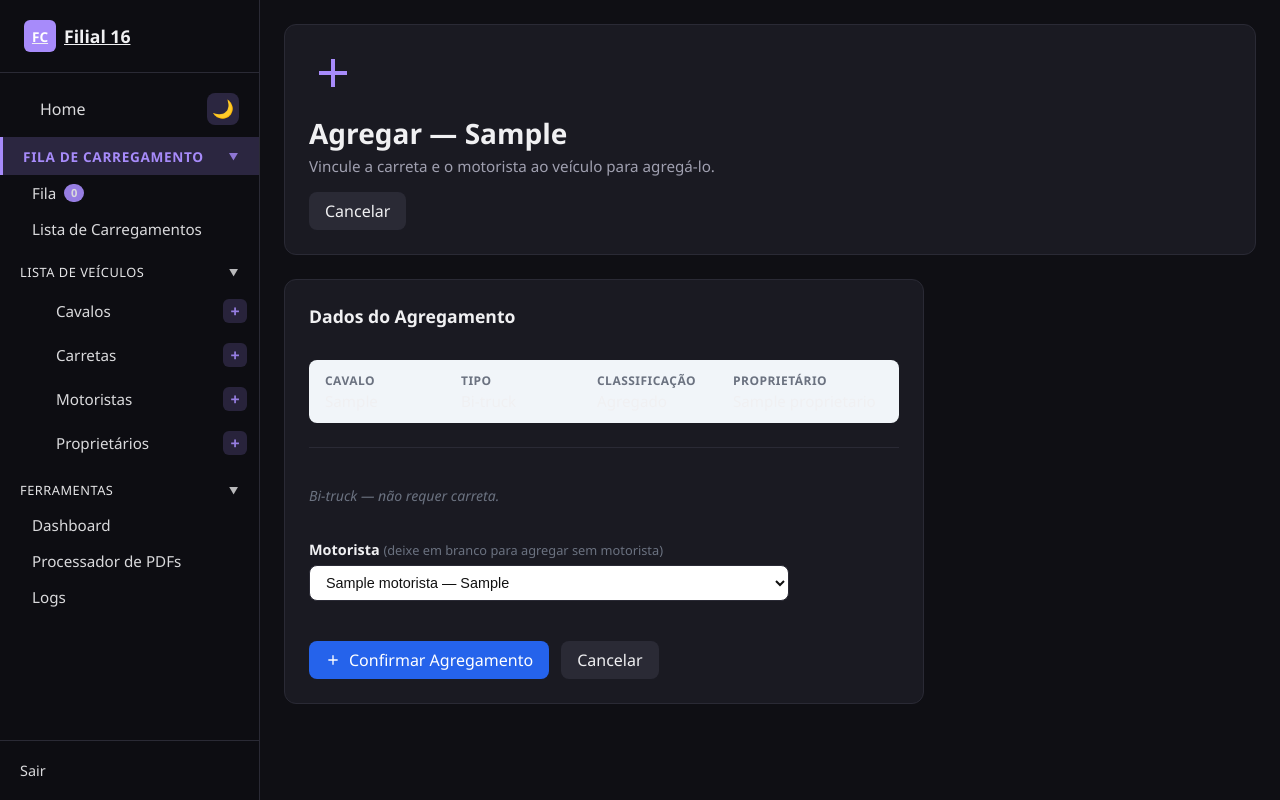
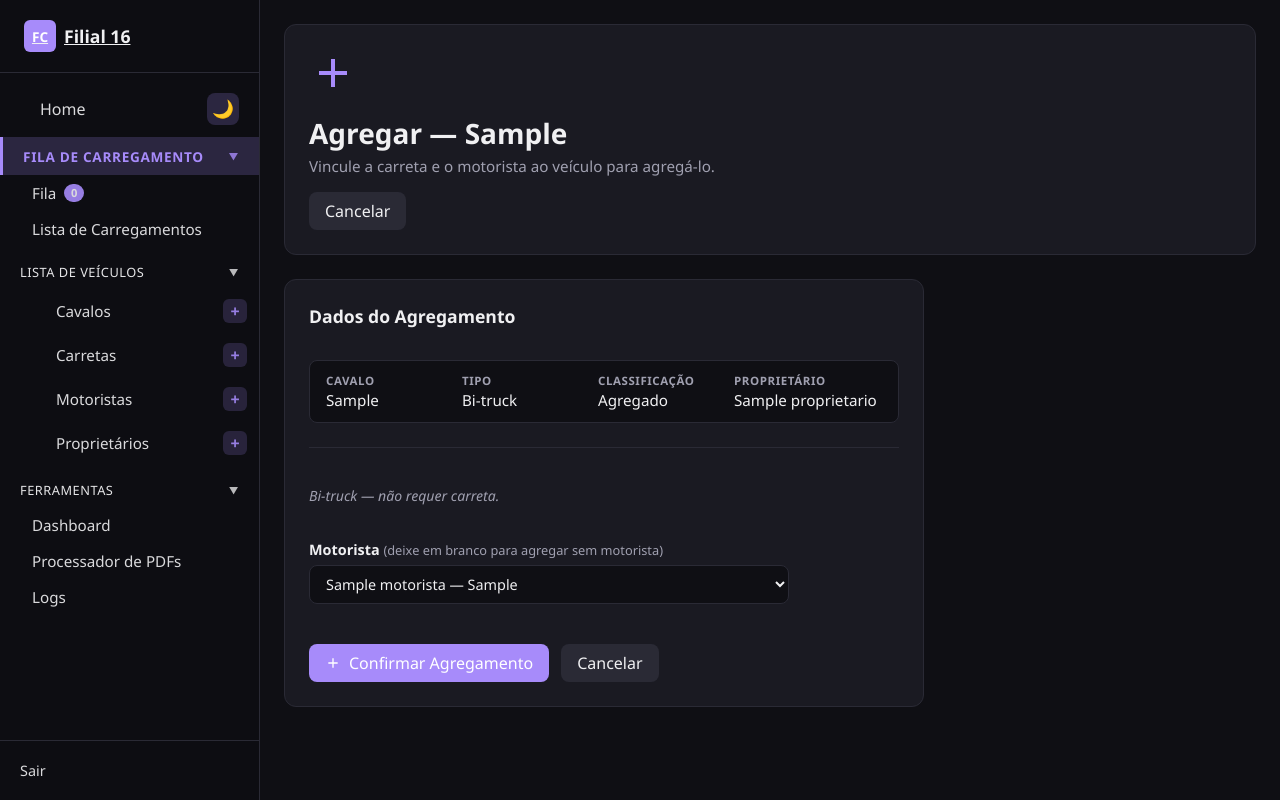
Before and after one commit to anotherDavidSousa/Fertran_filial16, a Django app: page /agregados/cavalos/1/agregar/ in a window 1280 px wide. Run offline with Django 5.2, Linux system fonts and the light colour scheme; a user stored in the database is signed in; tables that the repository leaves empty hold one stand-in row (values such as "Sample post"); data that the repository does not hold is empty; parts of the project's set-up code (start-up, migrations or seed data) failed here and were passed over.

Commit message:
feat: acoes rapidas cavalo + fix CSS dark mode

```diff
--- a/templates/core/cavalo_agregar.html
+++ b/templates/core/cavalo_agregar.html
@@ -98,8 +98,8 @@
     </div>
 
     <div class="wizard-actions">
-      <button type="submit" class="btn-core btn-core-primary" style="background:#2563eb;">
-        <svg viewBox="0 0 24 24" fill="none" stroke="currentColor" stroke-width="2" style="width:16px;height:16px;"><path d="M12 5v14M5 12h14"/></svg>
+      <button type="submit" class="btn-core btn-core-primary">
+        <svg viewBox="0 0 24 24" fill="none" stroke="currentColor" stroke-width="2" style="width:16px;height:16px;flex-shrink:0;"><path d="M12 5v14M5 12h14"/></svg>
         Confirmar Agregamento
       </button>
       <a href="{% url 'core:cavalo_detail' cavalo.pk %}" class="btn-core btn-core-secondary">Cancelar</a>
@@ -109,17 +109,35 @@
 
 <style>
 .wizard-fields { display: flex; flex-direction: column; gap: 1.25rem; padding: 1rem 0; }
-.wizard-info-row { display: flex; flex-wrap: wrap; gap: 1rem; background: var(--surface-2, #f1f5f9); border-radius: 8px; padding: .75rem 1rem; }
+.wizard-info-row {
+  display: flex; flex-wrap: wrap; gap: 1rem;
+  background: var(--bg-page); border-radius: 8px;
+  padding: .75rem 1rem; border: 1px solid var(--border);
+}
 .wizard-info-item { display: flex; flex-direction: column; min-width: 120px; }
-.wizard-info-label { font-size: .75rem; font-weight: 600; color: var(--text-muted, #6b7280); text-transform: uppercase; letter-spacing: .04em; }
-.wizard-info-value { font-size: .95rem; font-weight: 500; margin-top: .15rem; }
-.wizard-divider { border: none; border-top: 1px solid var(--border, #e2e8f0); margin: .25rem 0; }
+.wizard-info-label {
+  font-size: .72rem; font-weight: 600; color: var(--text-secondary);
+  text-transform: uppercase; letter-spacing: .05em;
+}
+.wizard-info-value { font-size: .95rem; font-weight: 500; margin-top: .15rem; color: var(--text-primary); }
+.wizard-divider { border: none; border-top: 1px solid var(--border); margin: .25rem 0; }
 .wizard-field { display: flex; flex-direction: column; gap: .4rem; }
-.wizard-label { font-size: .9rem; font-weight: 600; }
-.wizard-hint { font-size: .8rem; font-weight: 400; color: var(--text-muted, #6b7280); }
-.wizard-select { padding: .5rem .75rem; border-radius: 8px; border: 1px solid var(--border, #dee2e6); font-size: .9rem; background: var(--surface, #fff); color: var(--text, #111); width: 100%; max-width: 480px; }
-.wizard-alert { font-size: .85rem; color: #b45309; background: #fef3c7; border-radius: 6px; padding: .4rem .75rem; margin-top: .25rem; }
-.wizard-note { font-size: .88rem; color: var(--text-muted, #6b7280); font-style: italic; }
+.wizard-label { font-size: .9rem; font-weight: 600; color: var(--text-primary); }
+.wizard-hint { font-size: .8rem; font-weight: 400; color: var(--text-secondary); }
+.wizard-select {
+  padding: .5rem .75rem; border-radius: 8px;
+  border: 1px solid var(--border);
+  font-size: .9rem; font-family: inherit;
+  background: var(--bg-page); color: var(--text-primary);
+  width: 100%; max-width: 480px;
+}
+.wizard-alert {
+  font-size: .85rem; color: var(--text-primary);
+  background: var(--accent-muted); border-radius: 6px;
+  padding: .4rem .75rem; margin-top: .25rem;
+  border: 1px solid var(--border);
+}
+.wizard-note { font-size: .88rem; color: var(--text-secondary); font-style: italic; }
 .wizard-actions { display: flex; gap: .75rem; margin-top: 1.5rem; flex-wrap: wrap; align-items: center; }
 </style>
 
```
Also changed, not shown: templates/core/cavalo_detail.html (+78 -19 lines).
